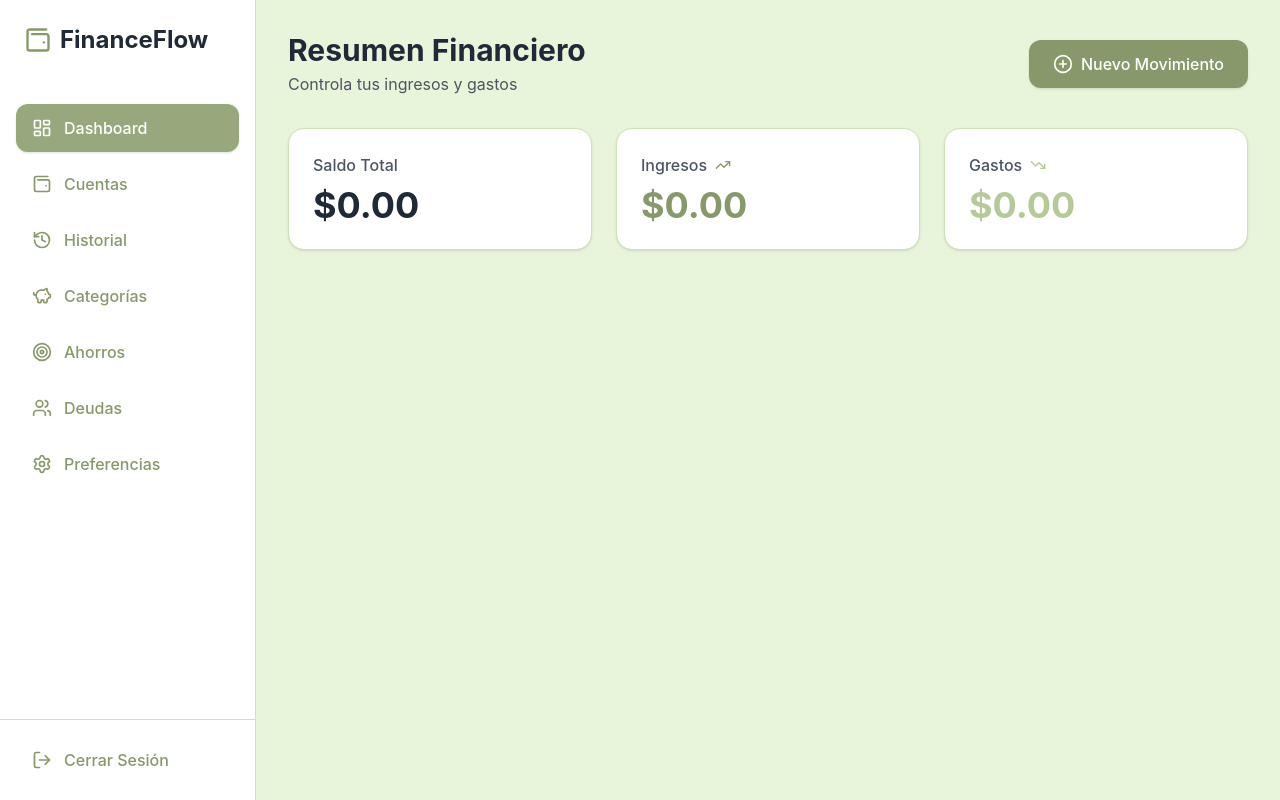
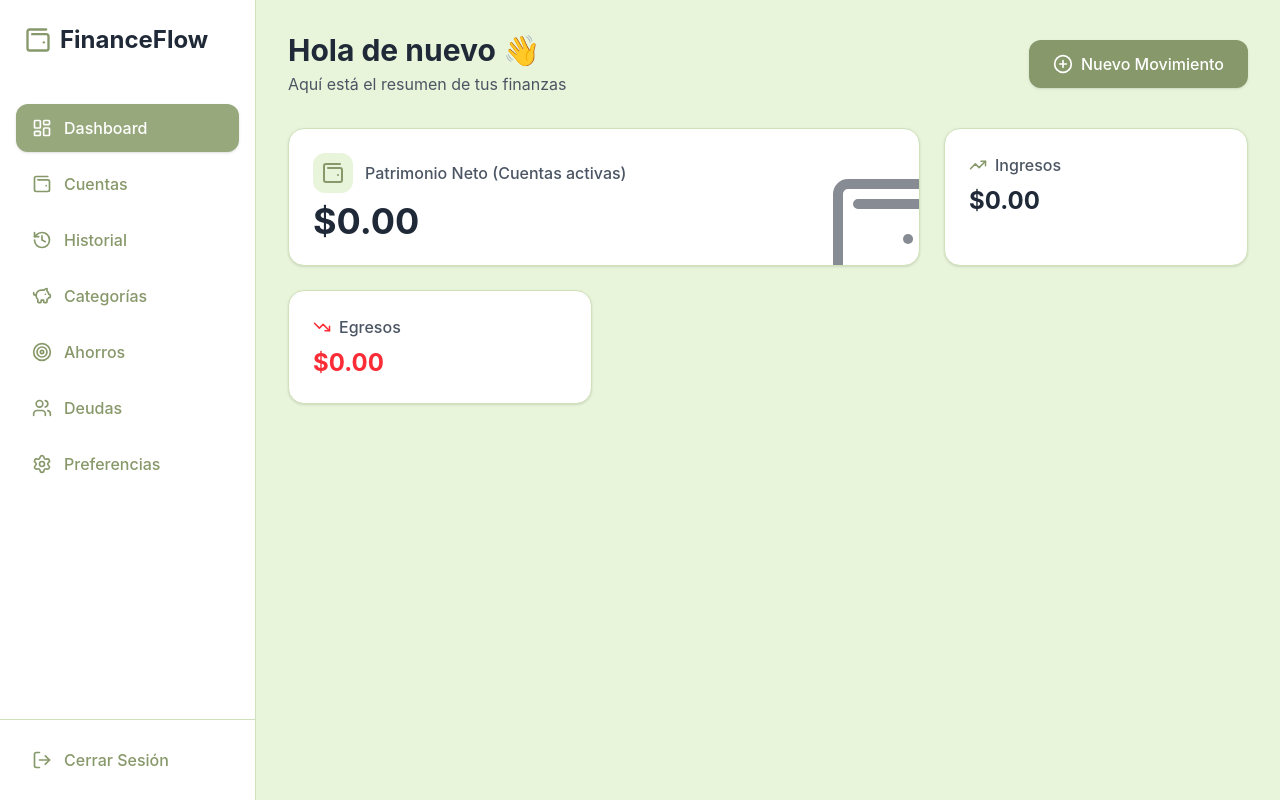
Before and after one commit to Bmo411/personalfinances, a React (Vite) app in the folder frontend/: page / in a window 1280 px wide. Built offline with nearby package versions, Linux system fonts and the light colour scheme; no server answers.

Commit message:
fix: resolve frontend dashboard compile errors

```diff
--- a/frontend/src/pages/dashboard/Dashboard.tsx
+++ b/frontend/src/pages/dashboard/Dashboard.tsx
@@ -1,28 +1,40 @@
 import { useState } from 'react';
-import { PlusCircle, TrendingDown, TrendingUp } from 'lucide-react';
+import { PlusCircle, TrendingDown, TrendingUp, Wallet2 } from 'lucide-react';
 import { useQuery } from '@tanstack/react-query';
 import { financeService } from '../../services/finance';
 import { Modal } from '../../components/ui/Modal';
 import { TransactionForm } from '../../components/transactions/TransactionForm';
 
 export function Dashboard() {
-    const [isModalOpen, setIsModalOpen] = useState(false);
+    const [isAddModalOpen, setIsAddModalOpen] = useState(false);
 
     const { data: summary, isLoading } = useQuery({
         queryKey: ['summary'],
         queryFn: () => financeService.getSummary()
     });
 
+    // Fallbacks
+    const totalIncome = Number(summary?.total_income || 0);
+    const totalExpense = Number(summary?.total_expense || 0);
+    const accounts = summary?.accounts || [];
+
+    // Calculate total networth based strictly on physical accounts instead of isolated cashflow
+    const calculatedTotalNetworth = accounts.reduce((sum: number, acc: any) => {
+        // Credit cards are negative balances for networth
+        const val = Number(acc.calculated_balance);
+        return acc.type === 'CREDIT' ? sum - val : sum + val;
+    }, 0);
+
     return (
         <div className="max-w-6xl mx-auto">
             <header className="flex justify-between items-center mb-8">
                 <div>
-                    <h1 className="text-3xl font-bold text-[var(--text-primary)]">Resumen Financiero</h1>
-                    <p className="text-[var(--text-secondary)] mt-1">Controla tus ingresos y gastos</p>
+                    <h1 className="text-3xl font-bold text-[var(--text-primary)]">Hola de nuevo 👋</h1>
+                    <p className="text-[var(--text-secondary)] mt-1">Aquí está el resumen de tus finanzas</p>
                 </div>
 
                 <button
-                    onClick={() => setIsModalOpen(true)}
+                    onClick={() => setIsAddModalOpen(true)}
                     className="bg-brand-700 hover:bg-brand-900 text-white font-medium py-3 px-6 rounded-xl shadow-sm transition-colors flex items-center gap-2"
                 >
                     <PlusCircle size={20} />
@@ -34,38 +46,43 @@ export function Dashboard() {
                 <div className="h-40 flex items-center justify-center text-[var(--text-secondary)]">Cargando datos...</div>
             ) : (
                 <main className="grid grid-cols-1 md:grid-cols-3 gap-6">
+                    <div className="bg-[var(--bg-secondary)] rounded-2xl p-6 shadow-sm border border-brand-200 lg:col-span-2 relative overflow-hidden group">
+                        <div className="flex items-center gap-3 mb-2 relative z-10">
+                            <div className="p-2 bg-brand-50 rounded-xl text-brand-700">
+                                <Wallet2 size={24} />
+                            </div>
+                            <h2 className="text-[var(--text-secondary)] font-medium">Patrimonio Neto (Cuentas activas)</h2>
+                        </div>
+                        <p className="text-4xl font-bold text-[var(--text-primary)] relative z-10">
+                            ${calculatedTotalNetworth.toLocaleString('en-US', { minimumFractionDigits: 2 })}
+                        </p>
+
+                        {/* Visual decoration */}
+                        <div className="absolute -bottom-6 -right-6 text-brand-100 opacity-50 group-hover:scale-110 transition-transform duration-500">
+                            <Wallet2 size={120} />
+                        </div>
+                    </div>
                     <div className="bg-[var(--bg-secondary)] rounded-2xl p-6 shadow-sm border border-brand-200">
-                        <h2 className="text-[var(--text-secondary)] font-medium mb-2">Saldo Total</h2>
-                        <p className="text-4xl font-bold text-[var(--text-primary)]">
-                            ${Number(summary?.balance || 0).toLocaleString('en-US', { minimumFractionDigits: 2 })}
+                        <h2 className="text-[var(--text-secondary)] font-medium mb-2 flex items-center gap-2">
+                            <TrendingUp size={18} className="text-brand-700" /> Ingresos
+                        </h2>
+                        <p className="text-2xl font-bold text-[var(--text-primary)]">
+                            ${totalIncome.toLocaleString('en-US', { minimumFractionDigits: 2 })}
                         </p>
                     </div>
                     <div className="bg-[var(--bg-secondary)] rounded-2xl p-6 shadow-sm border border-brand-200">
                         <h2 className="text-[var(--text-secondary)] font-medium mb-2 flex items-center gap-2">
-                            Ingresos <TrendingUp size={16} className="text-brand-700" />
+                            <TrendingDown size={18} className="text-red-500" /> Egresos
                         </h2>
-                        <p className="text-4xl font-bold text-brand-700">
-                            ${Number(summary?.total_income || 0).toLocaleString('en-US', { minimumFractionDigits: 2 })}
-                        </p>
-                    </div>
-                    <div className="bg-[var(--bg-secondary)] rounded-2xl p-6 shadow-sm border border-brand-200">
-                        <h2 className="text-[var(--text-secondary)] font-medium mb-2 flex items-center gap-2">
-                            Gastos <TrendingDown size={16} className="text-brand-400" />
-                        </h2>
-                        <p className="text-4xl font-bold text-brand-400">
-                            ${Number(summary?.total_expense || 0).toLocaleString('en-US', { minimumFractionDigits: 2 })}
+                        <p className="text-2xl font-bold text-red-500">
+                            ${totalExpense.toLocaleString('en-US', { minimumFractionDigits: 2 })}
                         </p>
                     </div>
                 </main>
             )}
 
-            {/* Modal para formulario */}
-            <Modal
-                isOpen={isModalOpen}
-                onClose={() => setIsModalOpen(false)}
-                title="Registrar Movimiento"
-            >
-                <TransactionForm onSuccess={() => setIsModalOpen(false)} />
+            <Modal isOpen={isAddModalOpen} onClose={() => setIsAddModalOpen(false)} title="Registrar Movimiento">
+                <TransactionForm onSuccess={() => setIsAddModalOpen(false)} />
             </Modal>
         </div>
     );
--- a/frontend/src/pages/savings/SavingsPage.tsx
+++ b/frontend/src/pages/savings/SavingsPage.tsx
@@ -3,6 +3,7 @@ import { useQuery, useMutation, useQueryClient } from '@tanstack/react-query';
 import { financeService } from '../../services/finance';
 import { PlusCircle, Target, Loader2, ArrowRight } from 'lucide-react';
 import { Modal } from '../../components/ui/Modal';
+import { AccountSelector } from '../../components/transactions/AccountSelector';
 
 export function SavingsPage() {
     const [isAddGoalModalOpen, setIsAddGoalModalOpen] = useState(false);
@@ -204,48 +205,58 @@ function CreateGoalForm({ onSuccess }: { onSuccess: () => void }) {
 
 function AddFundsForm({ goalId, availableBalance, onSuccess }: { goalId: number, availableBalance: number, onSuccess: () => void }) {
     const [amount, setAmount] = useState('');
+    const [accountId, setAccountId] = useState<number | null>(null);
     const queryClient = useQueryClient();
 
     const mutation = useMutation({
-        mutationFn: ({ id, amt }: { id: number, amt: number }) => financeService.addFundsToSavings(id, amt),
+        mutationFn: ({ id, amt, acc_id }: { id: number, amt: number, acc_id: number }) => financeService.addFundsToSavings(id, amt, acc_id),
         onSuccess: () => {
             queryClient.invalidateQueries({ queryKey: ['savings'] });
             queryClient.invalidateQueries({ queryKey: ['summary'] });
             queryClient.invalidateQueries({ queryKey: ['transactions'] }); // Because we auto-create an expense
+            queryClient.invalidateQueries({ queryKey: ['accounts'] });
             onSuccess();
         }
     });
 
     const handleSubmit = (e: React.FormEvent) => {
         e.preventDefault();
-        mutation.mutate({ id: goalId, amt: Number(amount) });
+        if (!accountId) return;
+        mutation.mutate({ id: goalId, amt: Number(amount), acc_id: accountId });
     };
 
     return (
-        <form onSubmit={handleSubmit} className="space-y-4">
+        <form onSubmit={handleSubmit} className="space-y-4 overflow-visible">
             <div className="bg-blue-50 text-blue-800 p-4 rounded-xl text-sm mb-4">
-                El dinero aportado se descontará de tu Saldo Disponible principal, registrando un egreso automático a nombre de esta meta.
+                El dinero aportado registrará un egreso automático a nombre de esta meta restando fondos de la cuenta seleccionada.
             </div>
+
+            <div className="z-50 relative pb-2">
+                <AccountSelector
+                    value={accountId}
+                    onChange={setAccountId}
+                />
+            </div>
+
             <div>
                 <label className="block text-sm font-medium text-[var(--text-secondary)] mb-2">
                     Monto a aportar
-                    <span className="text-xs ml-2 opacity-70">(Max disp: ${availableBalance})</span>
+                    <span className="text-xs ml-2 opacity-70">(Max Global: ${availableBalance})</span>
                 </label>
                 <input
                     type="number"
                     step="0.01"
                     min="0.01"
-                    max={availableBalance > 0 ? availableBalance : undefined}
                     value={amount}
                     onChange={e => setAmount(e.target.value)}
-                    className="w-full px-4 py-3 rounded-xl border border-brand-200 bg-[var(--bg-main)] text-[var(--text-primary)]"
+                    className="w-full px-4 py-3 rounded-xl border border-brand-200 bg-[var(--bg-main)] text-[var(--text-primary)] relative z-0"
                     placeholder="0.00"
                     required
                 />
             </div>
             <button
                 type="submit"
-                disabled={mutation.isPending || Number(amount) > availableBalance}
+                disabled={mutation.isPending || !accountId}
                 className="w-full mt-4 bg-brand-700 hover:bg-brand-900 text-white font-medium py-3 rounded-xl flex justify-center disabled:opacity-50"
             >
                 {mutation.isPending ? <Loader2 className="animate-spin" /> : 'Transferir a Meta'}
--- a/frontend/src/services/finance.ts
+++ b/frontend/src/services/finance.ts
@@ -89,8 +89,8 @@ export const financeService = {
         const { data } = await api.post('finance/savings/', goal);
         return data as SavingsGoal;
     },
-    addFundsToSavings: async (id: number, amount: number) => {
-        const { data } = await api.post(`finance/savings/${id}/add_funds/`, { amount });
+    addFundsToSavings: async (id: number, amount: number, account_id: number) => {
+        const { data } = await api.post(`finance/savings/${id}/add_funds/`, { amount, account_id });
         return data as SavingsGoal;
     },
 
```
